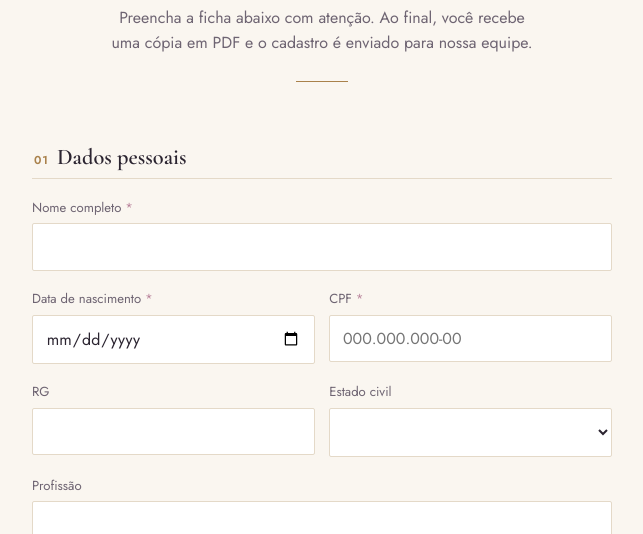
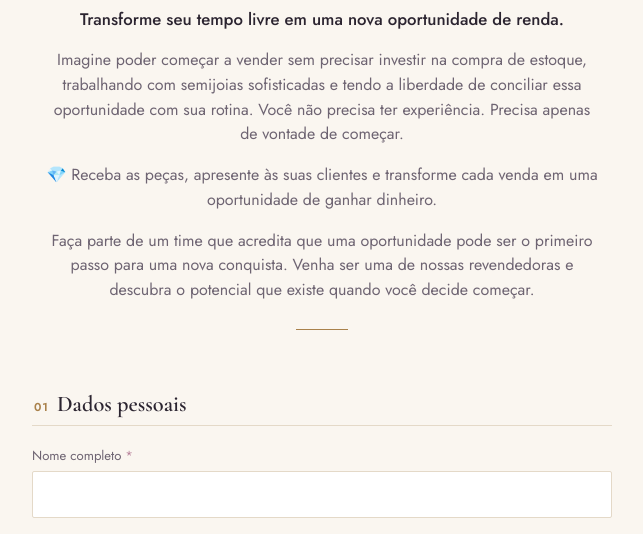
Before and after one commit to juninhosouza810/revendedoras, a website: page index.html in a window 1280 px wide. Shown: the part 281-815 px from the top of the page, without its empty margins (318-961 px from the left). Drawn offline with nearby package versions, Linux system fonts and the light colour scheme.

Commit message:
Update header content for reseller registration
Replaced the paragraph with a new structured div containing multiple spans to enhance the message about the opportunity for resellers.

```diff
--- a/index.html
+++ b/index.html
@@ -326,7 +326,21 @@
     <img class="logo" src="/logo.png" alt="Manu Rubi Semi Jóias">
     <div class="eyebrow">PRÉ&#8209;CADASTRO DE REVENDEDORA(O)</div>
     <h1>Faça parte da <em>nossa seleção</em></h1>
-    <p class="lede">Preencha a ficha abaixo com atenção. Ao final, você recebe uma cópia em PDF e o cadastro é enviado para nossa equipe.</p>
+     <div class="lede" style="max-width: 58ch; display: flex; flex-direction: column; gap: 1rem;">
+      <span style="color: var(--ink); font-weight: 500; font-size: 1.05rem;">
+        Transforme seu tempo livre em uma nova oportunidade de renda.
+      </span>
+      <span>
+        Imagine poder começar a vender sem precisar investir na compra de estoque, trabalhando com semijoias sofisticadas e tendo a liberdade de conciliar essa oportunidade com sua rotina. Você não precisa ter experiência. Precisa apenas de vontade de começar.
+      </span>
+      <span>
+        💎 Receba as peças, apresente às suas clientes e transforme cada venda em uma oportunidade de ganhar dinheiro.
+      </span>
+      <span>
+        Faça parte de um time que acredita que uma oportunidade pode ser o primeiro passo para uma nova conquista. Venha ser uma de nossas revendedoras e descubra o potencial que existe quando você decide começar.
+      </span>
+    </div>
+
     <div class="divider"></div>
   </header>
 
```
